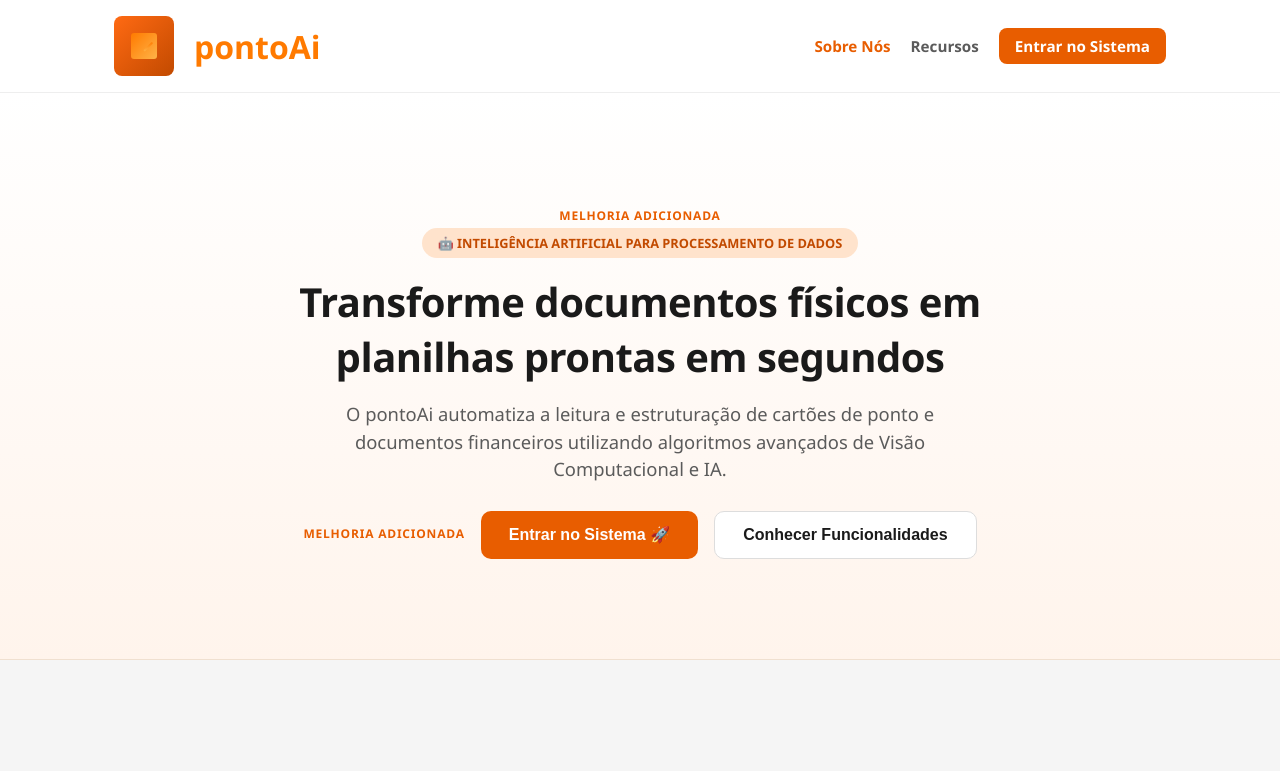
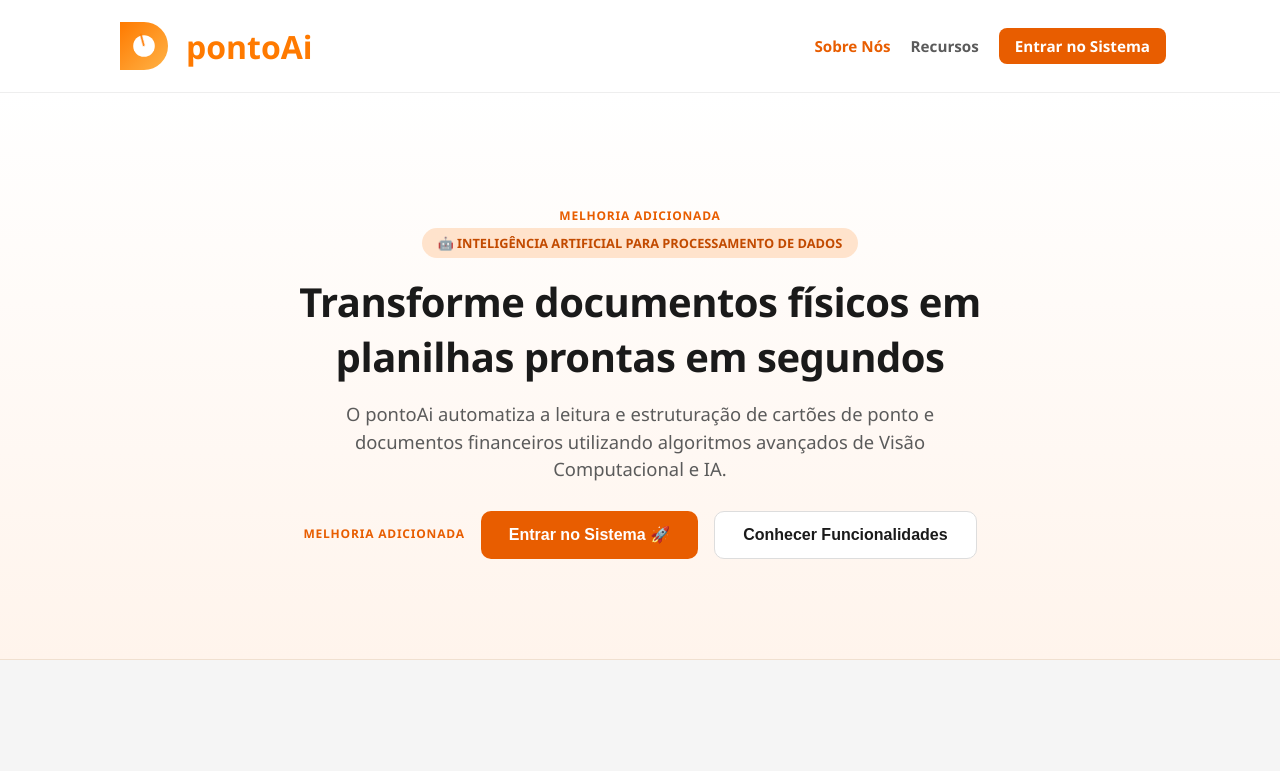
Before and after one commit to DeniseLuiz/ponto-ai, a plain HTML site: page frontend/index.html in a window 1280 px wide. Shown: the top 771 px of the page. Drawn offline with Linux system fonts and the light colour scheme.

Commit message:
fix: adding correct model

```diff
--- a/frontend/index.html
+++ b/frontend/index.html
@@ -17,15 +17,26 @@
       <div class="logo-icon">⏱</div>
       pontoAi
     </div> -->
-    <div class="logo" onclick="showSection('landing-section')">
-      <div class="logo-icon">
-        <div class="clock">
-          <div class="hand"></div>
-        </div>
-      </div>
-      <span class="logo-text">pontoAi</span>
-    </div>
-<link rel="icon" type="image/png" href="https://copilot.microsoft.com/th/id/BCO.65b38f34-4abf-45cb-8b8b-df4cc5f0ac58.png">
+  <div class="logo" onclick="showSection('landing-section')">
+    <svg class="logo-icon" viewBox="0 0 100 100">
+      <!-- Segmentos do D -->
+      <path d="M10,10 h40 a40,40 0 0,1 0,80 h-40 z"
+            fill="url(#grad)" />
+      <!-- Relógio central -->
+      <circle cx="50" cy="50" r="18" fill="#fff" />
+      <!-- Ponteiro animado -->
+      <line x1="50" y1="50" x2="65" y2="35"
+            stroke="#ff7a00" stroke-width="3"
+            class="hand"/>
+      <defs>
+        <linearGradient id="grad" x1="0%" y1="0%" x2="100%" y2="100%">
+          <stop offset="0%" style="stop-color:#ff7a00;stop-opacity:1" />
+          <stop offset="100%" style="stop-color:#ffb347;stop-opacity:1" />
+        </linearGradient>
+      </defs>
+    </svg>
+    <span class="logo-text">pontoAi</span>
+  </div>
 
 
     <nav>
--- a/frontend/style.css
+++ b/frontend/style.css
@@ -56,7 +56,7 @@
   justify-content: space-between;
 }
 
-.logo {
+/* .logo {
   display: flex;
   align-items: center;
   gap: 8px;
@@ -75,7 +75,8 @@
   justify-content: center;
   color: white;
   font-size: 1rem;
-}
+} */
+
 
 .logo {
   display: flex;
@@ -85,48 +86,18 @@
 }
 
 .logo-icon {
-  position: relative;
   width: 60px;
   height: 60px;
-  display: grid;
-  grid-template-columns: repeat(4, 1fr);
-  grid-template-rows: repeat(4, 1fr);
-  gap: 3px;
-}
-
-.logo-icon div {
-  background: linear-gradient(135deg, #ff7a00, #ffb347);
-  border-radius: 3px;
-}
-
-/* Remove blocos para formar o “D” */
-.logo-icon div:nth-child(4),
-.logo-icon div:nth-child(8),
-.logo-icon div:nth-child(12),
-.logo-icon div:nth-child(16) {
-  background: none;
-}
-
-.clock {
-  position: absolute;
-  top: 50%;
-  left: 50%;
-  width: 26px;
-  height: 26px;
-  background: #fff;
-  border-radius: 50%;
-  transform: translate(-50%, -50%);
 }
 
 .hand {
-  position: absolute;
-  width: 2px;
-  height: 12px;
-  background: #ff7a00;
-  top: 6px;
-  left: 12px;
-  transform: rotate(45deg);
-  transform-origin: bottom center;
+  transform-origin: 50px 50px;
+  animation: rotateHand 6s linear infinite;
+}
+
+@keyframes rotateHand {
+  from { transform: rotate(0deg); }
+  to   { transform: rotate(360deg); }
 }
 
 .logo-text {
```
Also changed, not shown: 1 other file.
